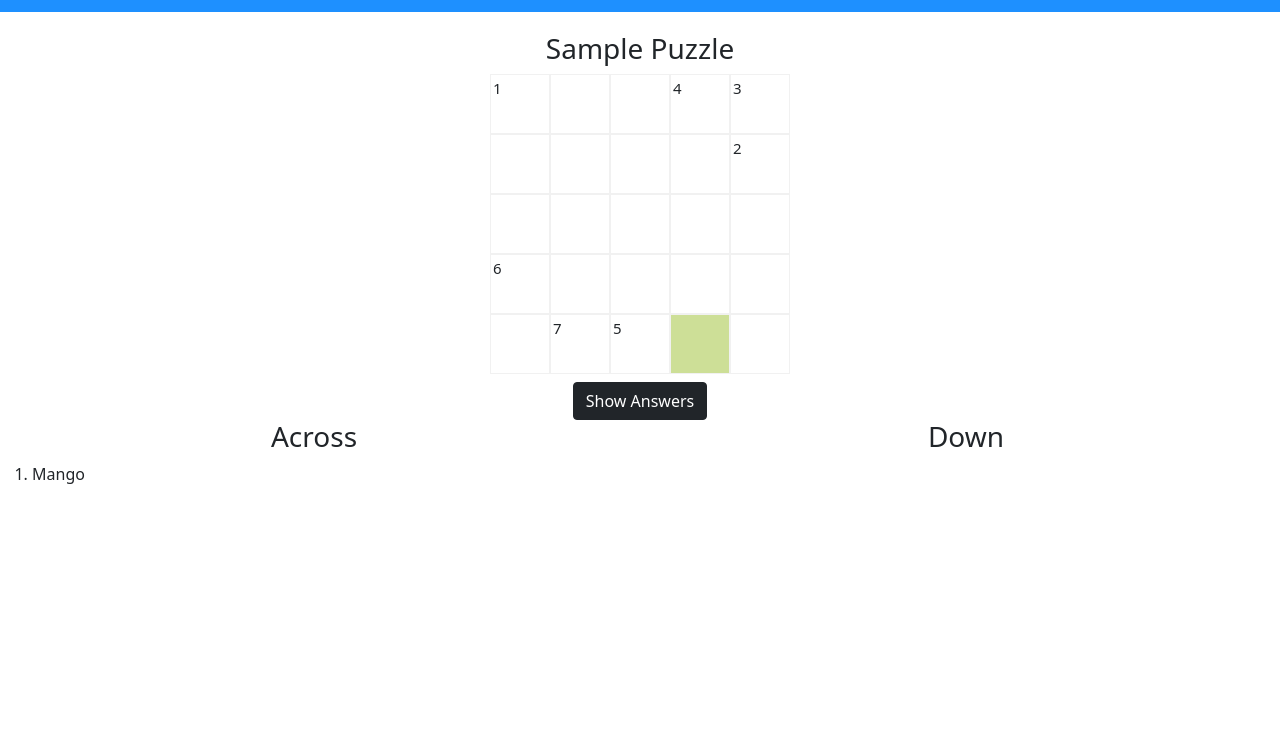
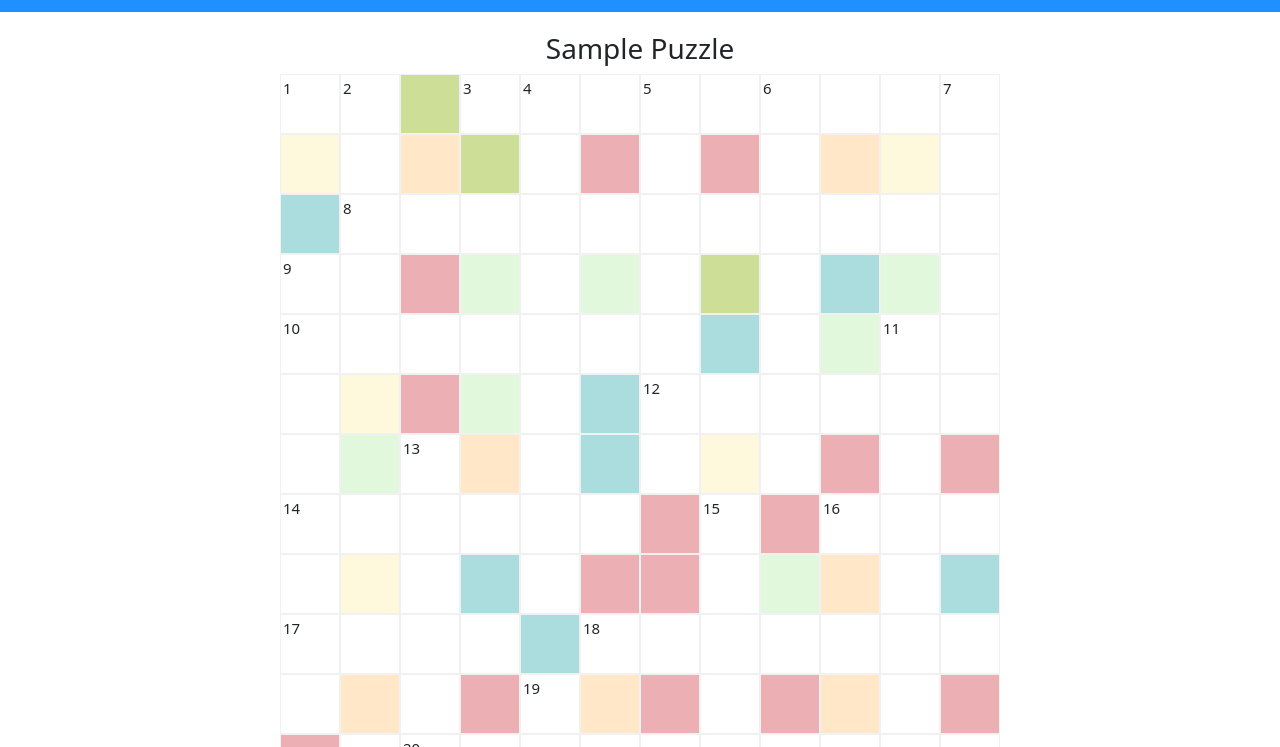
Before and after one commit to GanapathiSurya/Crossword-Puzzle-using-DOM-Javascript, a plain HTML site: page index.html in a window 1280 px wide. Shown: the part 50-797 px from the top of the page. Drawn offline with nearby package versions, Linux system fonts and the light colour scheme.

Commit message:
11 commit

```diff
--- a/index.html
+++ b/index.html
@@ -12,19 +12,24 @@
         <div class="header  p-2 text-white" >
             <h2>ScholarToday</h2>
         </div>
-        <div id="puzzle" >
+        <form id="puzzle" >
             <div id="title"  style="margin: auto;">
                 <center><h3>Sample Puzzle</h3></center>
             </div>
             <div id="box-container" style="margin: auto;">
 
             </div>
+            <!-- <div>
+                <center>
+                    <button class="btn btn-dark mt-2" type="button" onclick="checkanswers()">Submit Answers</button>
+                </center>
+            </div> -->
             <div>
                 <center>
-                    <button class="btn btn-dark mt-2" onclick="fill()">Show Answers</button>
+                    <button  type="button" class="btn btn-dark mt-2" onclick="fill()">Show Answers</button>
                 </center>
             </div>
-        </div>
+        </form>
         <div class="row">
             <div class="col">
                 <div>
@@ -45,15 +50,16 @@
     </body>
     <script type="text/javascript">
 
-        var data=[['c','r','o','s','s'],['o','o','g','o','l'],['u','t','n','u','e'],['g','o','a','l','e'],['h','m','m','-','p']];
-        var nums=[[0,0,1],[0,3,4],[0,4,3],[1,4,2],[3,0,6],[4,1,7],[4,2,5]];
-        var rows=5;
-        var cols=5;
+        var data=[['a','s','-','h','o','s','p','i','t','a','l','s'],['-','c','-','-','p','-','a','-','h','-','-','i'],['-','a','n','a','e','s','t','h','e','t','i','c'],['o','r','-','-','r','-','i','-','a','-','-','k'],['i','s','o','l','a','t','e','-','t','-','m'],['n','-','-','-','t','-','n','u','r','s','e','s'],['t','-','s','-','i','-','t','-','e','-','d','-'],['m','a','t','r','o','n','-','s','-','f','i','t'],['e','-','i','-','n','-','-','e','-','-','c','-'],['n','o','t','e','-','c','h','r','o','n','i','c'],['t','-','c','-','o','-','-','u','-','-','n','-'],['-','t','h','e','r','m','o','m','e','t','e','r']];
+        var nums=[[0,0,1],[0,1,2],[0,3,3],[0,4,4],[0,6,5],[0,8,6],[0,11,7],[2,1,8],[3,0,9],[4,0,10],[4,10,11],[5,6,12],[6,2,13],[7,0,14],[7,7,15],[7,9,16],[9,0,17],[9,5,18],[10,4,19],[11,2,20]];
+
+        var rows=12;
+        var cols=12;
         var correct=1;
         var boxContainer=document.getElementById("box-container");
         var colors=["#ffe7c7","#acddde","#e1f8dc","#fef8dd","#ecafb4","#cddf97"];
-        boxContainer.style.width="300px";
-        boxContainer.style.height="300px";
+        boxContainer.style.width="720px";
+        boxContainer.style.height="720px";
         for(var i=0;i<rows;i++)
         {
             let rowdiv=document.createElement("div");
@@ -88,8 +94,6 @@
             }
             else
             {
-                //input.value=data[i][j];
-                //span.innerText="1";
                 input.setAttribute("required","true");
                 input.style.backgroundColor="white";
 
@@ -117,21 +121,6 @@
         }
         boxContainer.appendChild(rowdiv);
         }
-        // center=document.createElement("center");
-        // button=document.createElement("button");
-        // center.appendChild(button);
-        // button.innerText="Submit Answers";
-        // button.style.margin="20px 0px";
-        // button.style.backgroundColor="black";
-        // button.style.color="white";
-        // button.style.border="none";
-        // button.style.padding="10px";
-        // button.style.borderRadius="15px";
-        // button.style.display="none";
-        // button.setAttribute("type","submit");
-        //button.onclick=checkanswers()
-        //boxContainer.appendChild(center);
-
         function checkbox(ele,x,y)
         {
             let v=ele.value.toLowerCase()
@@ -158,11 +147,6 @@
         function fill()
         {
             let rownodes = boxContainer.childNodes;
-            // console.log(rownodes.innerHTML);
-            // console.log(rownodes[5]);
-            // console.log(rownodes[5].childNodes);
-            // colnodes=rownodes[5].childNodes;
-            // console.log(colnodes[0]);
             for(var i=0;i<rows+1;i++)
             {
 
@@ -178,35 +162,36 @@
                 }
             }
         }
-        // setInterval(()=>{
-        //     console.log(correct);
-        //     if(correct==0)
-        // {
-        // button.style.display="none";
-
-        // }
-        // else{
-        //     button.style.display="block";
-
-        // }
-        // },1000);
 
         // function checkanswers()
         // {
-        //     var t=0,f=0;
-        //     for(var i=0;i<rows;i++)
+        //     let fl=0;
+        //     let rownodes = boxContainer.childNodes;
+
+        //     for(var i=1;i<=rows;i++)
         //     {
+
+        //         let colnodes=rownodes[i].childNodes;
         //         for(var j=0;j<cols;j++)
         //         {
-        //             if(data[i][j]=="-")
+        //             spaninputNode=colnodes[j].childNodes;
+        //             if(data[i-1][j] != "-")
         //             {
-        //                 continue;
+        //                 if(spaninputNode[1].value!=data[i-1][j])
+        //                 {
+        //                     fl=1;
+        //                 }
         //             }
-        //             else
-        //             {
 
-        //             }
         //         }
+        //     }
+        //     if(fl==1)
+        //     {
+        //         alert("All answers are not correct");
+        //     }
+        //     else
+        //     {
+        //         alert("All answers are correct");
         //     }
         // }
     </script>
```
